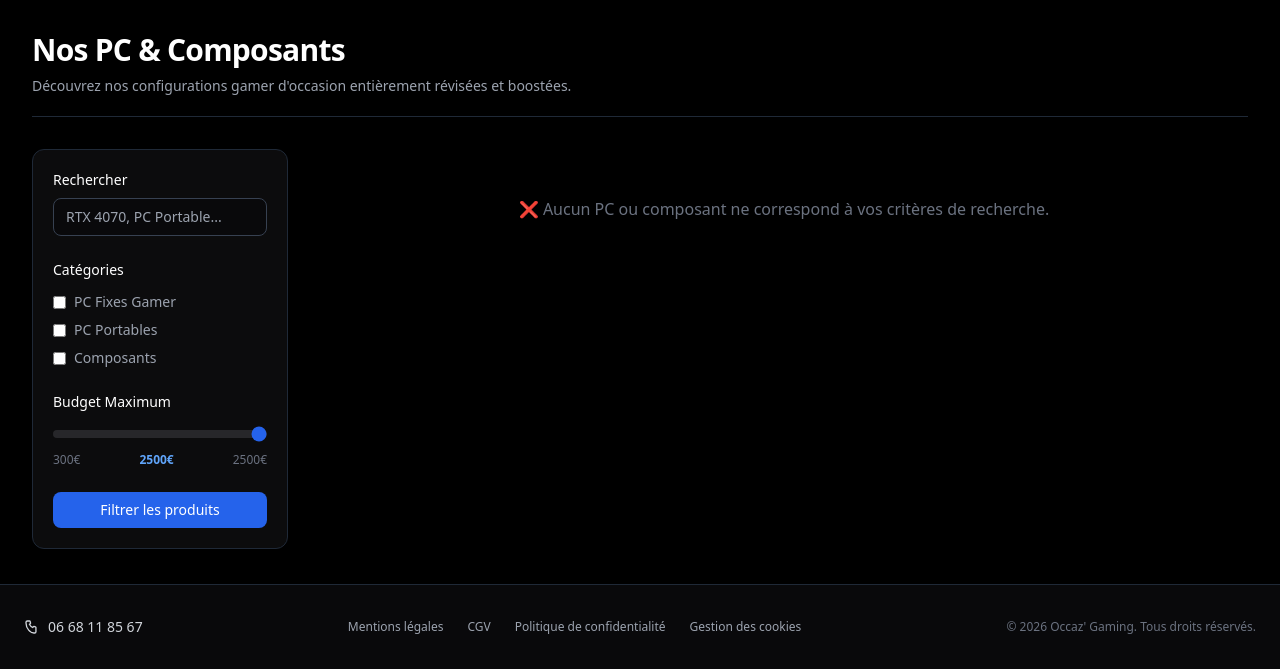
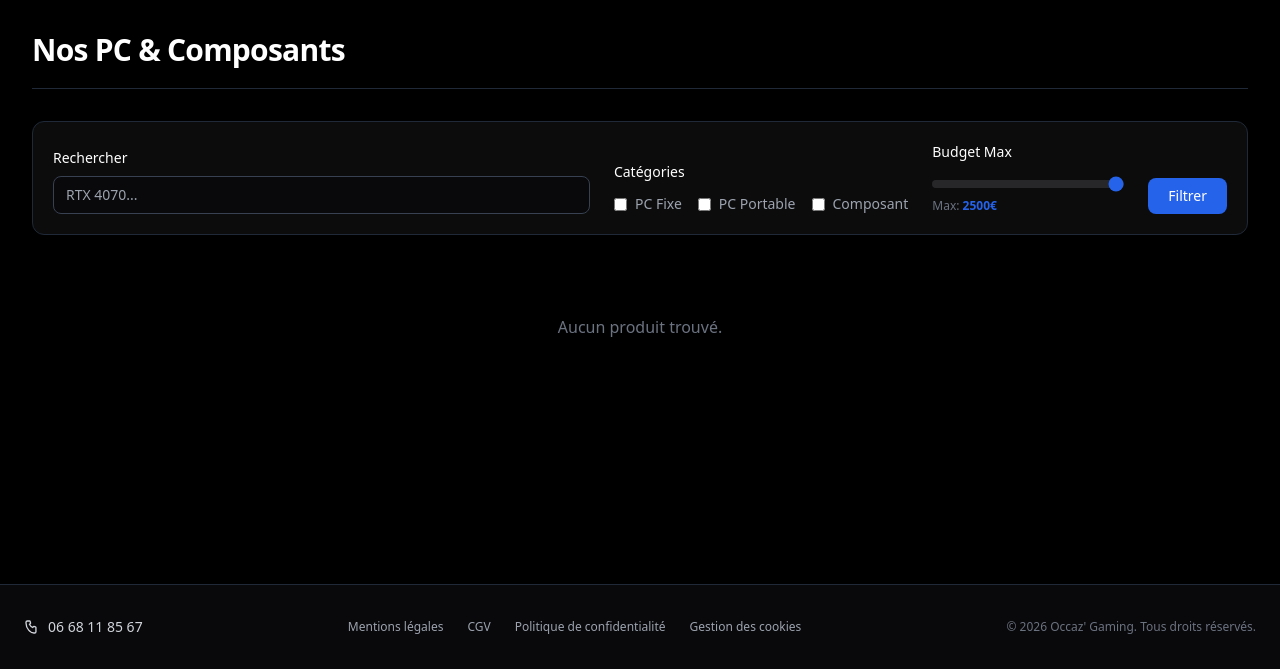
Before and after one commit to ak94u/ak94u-site_occazware, a Flask app: page /magasin in a window 1280 px wide. Shown: the part 131-800 px from the top of the page. Run offline with Flask 3, Linux system fonts and the light colour scheme; some libraries are stand-ins or nearby versions.

```diff
--- a/controllers/panier.py
+++ b/controllers/panier.py
@@ -88,6 +88,7 @@ def modifier_quantite(item_id):
             db.session.delete(item)
     elif action == 'supprimer':
         db.session.delete(item)
+        flash(f"'{item.product.name}' a été retiré de votre panier avec succès.", "success")
 
     db.session.commit()
     return redirect(url_for('panier.voir_panier'))
--- a/templates/base.html
+++ b/templates/base.html
@@ -25,9 +25,15 @@
 
     <!-- En-tête adaptable -->
     <header class="sticky top-0 z-50 backdrop-blur-md bg-white/70 dark:bg-black/70 border-b border-gray-200 dark:border-gray-800 px-6 py-4 flex justify-between items-center">
+        {% if session.get('user_id') %}
+        <a href="{{ url_for('magasin.index')}}" class="text-xl font-bold hover:opacity-80 transition" title="Boutique">
+            <img src="{{ url_for('static', filename='img/logo.png') }}" alt="Logo" width="180">
+        </a>
+        {% else %}
         <a href="{{ url_for('accueil.index') }}" class="text-xl font-bold hover:opacity-80 transition" title="accueil">
          <img src="{{ url_for('static', filename='img/logo.png') }}" alt="Logo" width="180">
         </a>
+        {% endif %}
 
         <div class="flex items-center space-x-4">
             <a href="{{ url_for('a_propos.index') }}" class="p-2 text-gray-500 dark:text-gray-400 hover:text-black dark:hover:text-white transition rounded-full hover:bg-gray-100 dark:hover:bg-gray-900 flex items-center justify-center" title="À propos">
--- a/templates/magasin.html
+++ b/templates/magasin.html
@@ -20,128 +20,89 @@
 
     <div class="border-b border-gray-200 dark:border-gray-800 pb-5 mb-8">
         <h1 class="text-3xl font-extrabold tracking-tight">Nos PC & Composants</h1>
-        <p class="mt-2 text-sm text-gray-500 dark:text-gray-400">Découvrez nos configurations gamer d'occasion entièrement révisées et boostées.</p>
     </div>
 
-    <div class="flex flex-col lg:flex-row gap-8">
+    <!-- 🟢 BARRE DE FILTRES HORIZONTALE -->
+    <form id="filter-form" method="GET" action="{{ url_for('magasin.index') }}" class="bg-gray-50 dark:bg-zinc-900/50 border border-gray-200 dark:border-gray-800 rounded-xl p-5 mb-8 flex flex-wrap items-end gap-6">
 
-        <aside class="w-full lg:w-64 flex-shrink-0">
-            <form id="filter-form" method="GET" action="{{ url_for('magasin.index') }}" class="sticky top-24 space-y-6 bg-gray-50 dark:bg-zinc-900/50 border border-gray-200 dark:border-gray-800 rounded-xl p-5">
-
-                <div>
+        <!-- Recherche -->
+        <div class="flex-1 min-w-[200px]">
             <label for="search" class="block text-sm font-medium mb-2">Rechercher</label>
-                    <input type="text" name="q" id="search" value="{{ request.args.get('q', '') }}" placeholder="RTX 4070, PC Portable..." class="w-full text-sm bg-white dark:bg-zinc-950 border border-gray-300 dark:border-gray-700 rounded-lg px-3 py-2 focus:outline-none focus:border-blue-500 text-black dark:text-white">
+            <input type="text" name="q" id="search" value="{{ request.args.get('q', '') }}" placeholder="RTX 4070..." class="w-full text-sm bg-white dark:bg-zinc-950 border border-gray-300 dark:border-gray-700 rounded-lg px-3 py-2 focus:outline-none focus:border-blue-500">
         </div>
 
+        <!-- Catégories (Horizontal) -->
         <div>
             <h3 class="text-sm font-medium mb-3">Catégories</h3>
-                    <div class="space-y-2 text-sm text-gray-600 dark:text-gray-400">
-                        <label class="flex items-center gap-2 cursor-pointer hover:text-black dark:hover:text-white">
-                            <input type="checkbox" name="categorie" value="PC Fixe" {% if 'PC Fixe' in request.args.getlist('categorie') %}checked{% endif %} class="filter-checkbox rounded border-gray-300 dark:border-gray-700 text-blue-600 focus:ring-blue-500">
-                            PC Fixes Gamer
+            <div class="flex flex-wrap gap-4 text-sm text-gray-600 dark:text-gray-400">
+                <label class="flex items-center gap-2 cursor-pointer">
+                    <input type="checkbox" name="categorie" value="PC Fixe" {% if 'PC Fixe' in request.args.getlist('categorie') %}checked{% endif %} class="filter-checkbox rounded border-gray-300 dark:border-gray-700 text-blue-600">
+                    PC Fixe
                 </label>
-                        <label class="flex items-center gap-2 cursor-pointer hover:text-black dark:hover:text-white">
-                            <input type="checkbox" name="categorie" value="PC Portable" {% if 'PC Portable' in request.args.getlist('categorie') %}checked{% endif %} class="filter-checkbox rounded border-gray-300 dark:border-gray-700 text-blue-600 focus:ring-blue-500">
-                            PC Portables
+                <label class="flex items-center gap-2 cursor-pointer">
+                    <input type="checkbox" name="categorie" value="PC Portable" {% if 'PC Portable' in request.args.getlist('categorie') %}checked{% endif %} class="filter-checkbox rounded border-gray-300 dark:border-gray-700 text-blue-600">
+                    PC Portable
                 </label>
-                        <label class="flex items-center gap-2 cursor-pointer hover:text-black dark:hover:text-white">
-                            <input type="checkbox" name="categorie" value="Composant" {% if 'Composant' in request.args.getlist('categorie') %}checked{% endif %} class="filter-checkbox rounded border-gray-300 dark:border-gray-700 text-blue-600 focus:ring-blue-500">
-                            Composants
+                <label class="flex items-center gap-2 cursor-pointer">
+                    <input type="checkbox" name="categorie" value="Composant" {% if 'Composant' in request.args.getlist('categorie') %}checked{% endif %} class="filter-checkbox rounded border-gray-300 dark:border-gray-700 text-blue-600">
+                    Composant
                 </label>
             </div>
         </div>
 
-                <div>
-                    <h3 class="text-sm font-medium mb-2">Budget Maximum</h3>
+        <!-- Budget -->
+        <div class="w-48">
+            <h3 class="text-sm font-medium mb-2">Budget Max</h3>
             <input type="range" name="prix_max" min="300" max="2500" step="100" value="{{ request.args.get('prix_max', '2500') }}" class="w-full h-2 bg-gray-200 dark:bg-zinc-800 rounded-lg appearance-none cursor-pointer accent-blue-600" oninput="this.nextElementSibling.querySelector('.price-val').innerText = this.value + '€'">
-                    <div class="flex justify-between text-xs text-gray-500 mt-2">
-                        <span>300€</span>
-                        <span class="font-semibold text-blue-600 dark:text-blue-400"><span class="price-val">{{ request.args.get('prix_max', '2500') }}€</span></span>
-                        <span>2500€</span>
-                    </div>
+            <div class="text-xs text-gray-500 mt-1">Max: <span class="price-val font-semibold text-blue-600">{{ request.args.get('prix_max', '2500') }}€</span></div>
         </div>
 
-                <button type="submit" class="w-full bg-blue-600 hover:bg-blue-500 text-white font-medium text-sm py-2 rounded-lg transition">
-                    Filtrer les produits
+        <!-- Actions -->
+        <div class="flex gap-2">
+            <button type="submit" class="bg-blue-600 hover:bg-blue-500 text-white font-medium text-sm px-5 py-2 rounded-lg transition">
+                Filtrer
             </button>
-
             {% if request.args %}
-                <a href="{{ url_for('magasin.index') }}" class="block text-center w-full bg-gray-200 dark:bg-zinc-800 text-xs py-1.5 rounded-lg transition mt-2">
-                    Réinitialiser les filtres
+            <a href="{{ url_for('magasin.index') }}" class="bg-gray-200 dark:bg-zinc-800 hover:bg-gray-300 dark:hover:bg-zinc-700 text-sm px-4 py-2 rounded-lg transition">
+                Reset
             </a>
             {% endif %}
+        </div>
     </form>
-        </aside>
 
-        <main class="flex-grow">
+    <!-- GRILLE PRODUITS -->
     <div class="grid grid-cols-1 sm:grid-cols-2 xl:grid-cols-3 gap-6">
-
         {% for produit in produits %}
-                <div class="group bg-white dark:bg-zinc-900 border border-gray-200 dark:border-gray-800 rounded-xl overflow-hidden flex flex-col justify-between transition hover:shadow-lg hover:border-gray-300 dark:hover:border-zinc-700">
+        <!-- (Le contenu de ta boucle produit reste inchangé) -->
+        <div class="group bg-white dark:bg-zinc-900 border border-gray-200 dark:border-gray-800 rounded-xl overflow-hidden flex flex-col transition hover:shadow-lg">
             <div class="relative bg-gray-100 dark:bg-zinc-950 aspect-video flex items-center justify-center p-4">
-
-                        {% if produit.stock == 0 %}
-                        <span class="absolute top-3 left-3 bg-red-600 text-white text-[10px] uppercase font-extrabold px-2 py-1 rounded">
-                            🚫 Stock Épuisé
-                        </span>
-                        {% else %}
-                        <span class="absolute top-3 left-3 bg-green-600 text-white text-[10px] uppercase font-extrabold px-2 py-1 rounded">
-                            ✓ En Stock ({{ produit.stock }})
-                        </span>
-                        {% endif %}
-
-                        <img src="{{ url_for('static', filename='img/' + (produit.image_url if produit.image_url else 'default.png')) }}" alt="{{ produit.name }}" class="w-full h-full object-cover group-hover:scale-105 transition duration-300">
+                 <img src="{{ url_for('static', filename='img/' + (produit.image_url if produit.image_url else 'default.png')) }}" alt="{{ produit.name }}" class="w-full h-full object-cover">
             </div>
-
             <div class="p-5 flex-grow">
-                        <h3 class="font-bold text-lg leading-tight">{{ produit.name }}</h3>
-                        <p class="text-xs text-blue-600 dark:text-blue-400 font-semibold mt-1">Catégorie : {{ produit.category }}</p>
-
-                        <div class="mt-4 text-xs text-gray-500 dark:text-gray-400 border-t border-gray-100 dark:border-zinc-800 pt-3 line-clamp-4">
-                            {{ produit.description }}
+                <h3 class="font-bold text-lg">{{ produit.name }}</h3>
+                <span class="text-xs text-blue-600 dark:text-blue-400">{{ produit.category }}</span>
             </div>
-                    </div>
-
-                    <div class="p-5 pt-0 border-t border-gray-50 dark:border-zinc-800/50 mt-auto flex items-center justify-between">
+            <div class="p-5 pt-0 flex items-center justify-between">
                 <span class="text-xl font-black">{{ "%.2f"|format(produit.price) }} €</span>
-
-                        <form action="/ajouter-au-panier/{{ produit.id }}" method="POST" class="inline">
-                            {% if produit.stock > 0 %}
-                            <button type="submit" class="p-2 bg-gray-100 dark:bg-zinc-800 hover:bg-blue-600 dark:hover:bg-blue-600 hover:text-white dark:hover:text-white rounded-lg transition text-gray-700 dark:text-gray-300" title="Ajouter au panier">
-                                <svg xmlns="http://www.w3.org/2000/svg" class="h-5 w-5" fill="none" viewBox="0 0 24 24" stroke="currentColor">
-                                    <path stroke-linecap="round" stroke-linejoin="round" stroke-width="2" d="M3 3h2l.4 2M7 13h10l4-8H5.4M7 13L5.4 5M7 13l-2.293 2.293c-.63.63-.184 1.707.707 1.707H17m0 0a2 2 0 100 4 2 2 0 000-4zm-8 2a2 2 0 11-4 0 2 2 0 014 0z" />
-                                </svg>
-                            </button>
-                            {% else %}
-                            <button type="button" disabled class="p-2 bg-gray-100 dark:bg-zinc-800 text-gray-400 cursor-not-allowed rounded-lg" title="Épuisé">
-                                🚫
-                            </button>
-                            {% endif %}
+                <form action="/ajouter-au-panier/{{ produit.id }}" method="POST">
+                    <button type="submit" class="p-2 bg-gray-100 dark:bg-zinc-800 hover:bg-blue-600 rounded-lg transition">🛒</button>
                 </form>
             </div>
         </div>
         {% else %}
-                <div class="col-span-full text-center py-12 text-gray-500">
-                    ❌ Aucun PC ou composant ne correspond à vos critères de recherche.
-                </div>
+        <div class="col-span-full text-center py-12 text-gray-500">Aucun produit trouvé.</div>
         {% endfor %}
-
-            </div>
-        </main>
     </div>
 </div>
 
 <script>
+    // Le script reste identique pour déclencher la recherche
     document.addEventListener("DOMContentLoaded", function() {
         const form = document.getElementById('filter-form');
-
-        const checkboxes = document.querySelectorAll('.filter-checkbox');
-        checkboxes.forEach(cb => {
+        document.querySelectorAll('.filter-checkbox').forEach(cb => {
             cb.addEventListener('change', () => form.submit());
         });
-
-        const priceRange = document.querySelector('input[name="prix_max"]');
-        priceRange.addEventListener('change', () => form.submit());
+        document.querySelector('input[name="prix_max"]').addEventListener('change', () => form.submit());
     });
 </script>
 {% endblock %}
```
Also changed, not shown: templates/panier.html (+30 -30 lines). Lines whose indentation alone changed are shown as unchanged.
